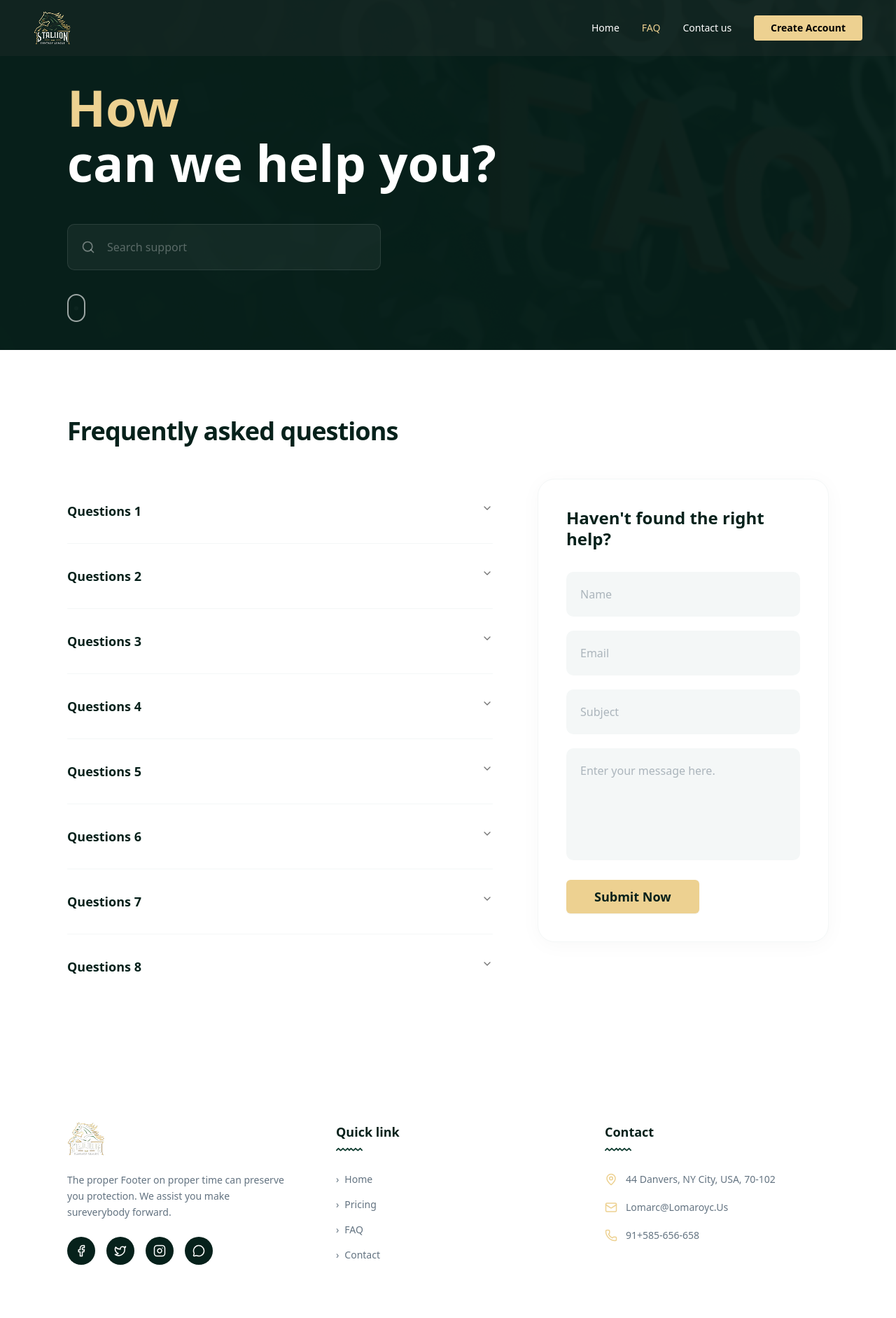
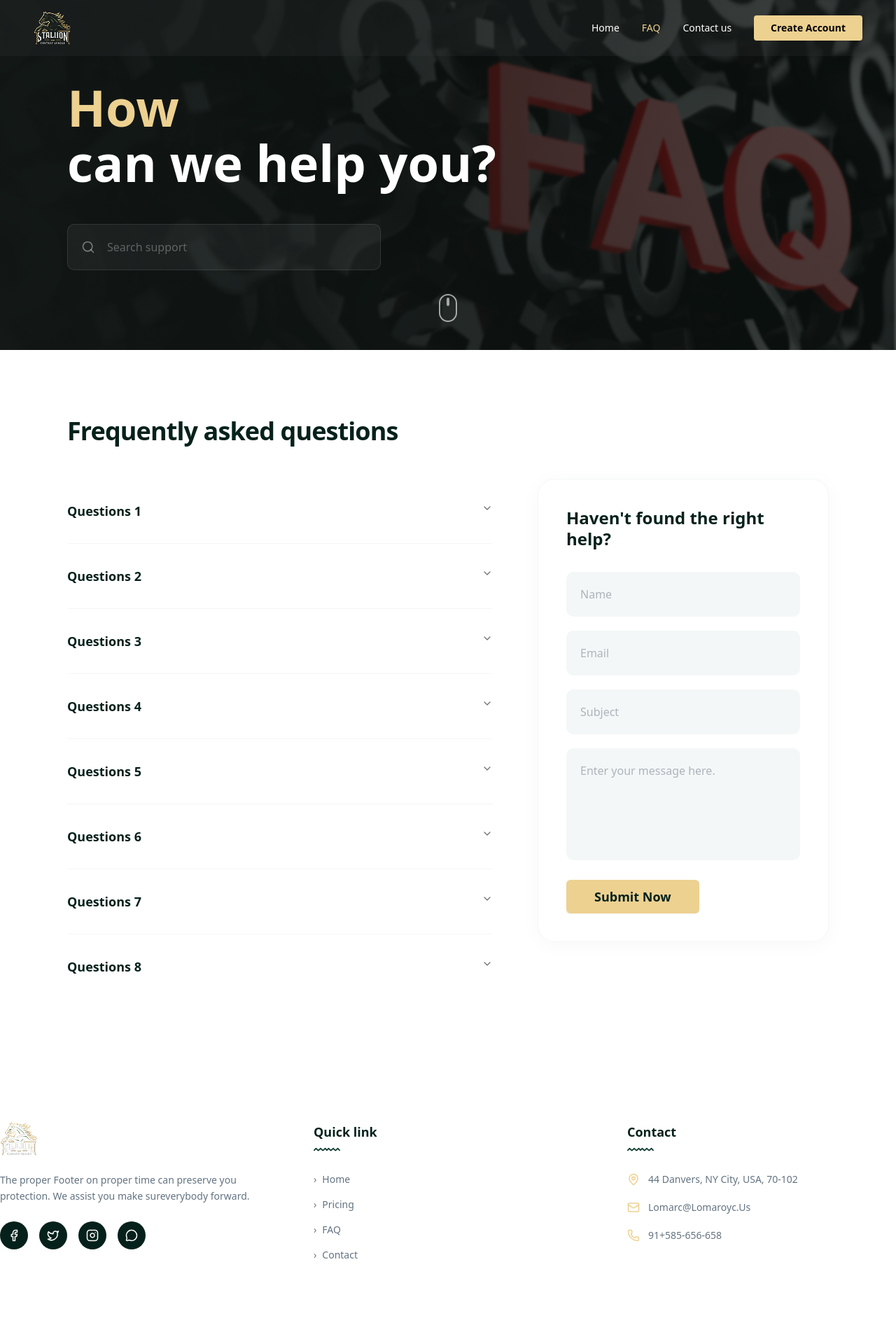
Before and after one commit to Webgenius0/a_holland10-react, a React (Vite) app: page /faq in a window 1280 px wide. Shown: the top 1883 px of the page at 70% size. Built offline with nearby package versions, Linux system fonts and the light colour scheme.

Commit message:
container

```diff
--- a/src/components/Faq/FaqHero.jsx
+++ b/src/components/Faq/FaqHero.jsx
@@ -6,7 +6,7 @@ const FaqHero = () => {
     return (
         <section className="relative w-full h-[60vh] min-h-[500px] flex flex-col justify-center items-start px-6 md:px-12 lg:px-24 bg-[#06211B] overflow-hidden">
             {/* Background Image Overlay */}
-            <div className="absolute inset-0 flex items-center justify-center pointer-events-none select-none overflow-hidden opacity-10">
+            <div className="absolute inset-0 flex items-center justify-center pointer-events-none select-none overflow-hidden opacity-80">
                 <img src={faqOverlay} alt="FAQ Overlay" className="w-full h-full object-cover" />
             </div>
 
@@ -34,9 +34,9 @@ const FaqHero = () => {
             </div>
 
             {/* Scroll Indicator */}
-            <div className="absolute bottom-10 left-1/2 md:left-24 -translate-x-1/2 md:translate-x-0 opacity-60">
+            <div className="absolute bottom-10 left-1/2 -translate-x-1/2 opacity-60">
                 <div className="w-[26px] h-[40px] border-2 border-white rounded-full flex justify-center p-1.5">
-                    <div className="w-1.5 h-1.5 bg-white rounded-full animate-scroll-dot" />
+                    <div className="w-1 h-3 bg-white rounded-full animate-bounce" />
                 </div>
             </div>
         </section>
--- a/src/components/Home/FeaturesSection.jsx
+++ b/src/components/Home/FeaturesSection.jsx
@@ -6,7 +6,7 @@ import img from '../../assets/images/book.png'
 const FeaturesSection = () => {
     return (
         <section className="relative py-24 md:py-32 bg-white text-[#06211B] overflow-hidden px-6 md:px-12 lg:px-24">
-            <div className="max-w-7xl mx-auto grid lg:grid-cols-2 gap-16 items-center">
+            <div className="container mx-auto grid lg:grid-cols-2 gap-16 items-center">
 
                 {/* Left Side: Content */}
                 <motion.div
--- a/src/components/Home/HowToPlay.jsx
+++ b/src/components/Home/HowToPlay.jsx
@@ -54,7 +54,7 @@ const HowToPlay = () => {
 
     return (
         <section className="py-24 bg-white overflow-hidden">
-            <div className="max-w-7xl mx-auto px-6 md:px-12 lg:px-24">
+            <div className="container mx-auto ">
                 <div className="grid grid-cols-1 lg:grid-cols-2 gap-16 items-center">
 
                     {/* Left Side: Text Content */}
--- a/src/components/Home/JoinNow.jsx
+++ b/src/components/Home/JoinNow.jsx
@@ -7,11 +7,11 @@ import joinbg from '../../assets/images/joinbg.png';
 const JoinNow = () => {
     return (
         <section className="relative mt-32 mb-20 min-h-[492px]">
-            <div className=" mx-auto px-6 md:px-12 lg:px-24">
-                <div className="relative rounded-[40px] overflow-visible bg-[#06211B]  flex items-center">
+            <div className=" mx-auto ">
+                <div className="relative  overflow-visible bg-[#06211B]  flex items-center">
 
                     {/* Background Overlay with Image */}
-                    <div className="absolute inset-0 rounded-[40px] overflow-hidden opacity-30">
+                    <div className="absolute inset-0  overflow-hidden opacity-30">
                         <img
                             src={joinbg}
                             alt="Background"
--- a/src/components/Home/WhyLoveUs.jsx
+++ b/src/components/Home/WhyLoveUs.jsx
@@ -22,7 +22,7 @@ const WhyLoveUs = () => {
 
     return (
         <section className="py-24 bg-white">
-            <div className="max-w-7xl mx-auto px-6 md:px-12 lg:px-24">
+            <div className="container mx-auto px-6 md:px-12 lg:px-24">
                 <div className="text-center mb-16">
                     <h2 className="text-4xl md:text-5xl font-bold text-[#06211B] mb-6">
                         Why Players Love Us
--- a/src/pages/main/Home.jsx
+++ b/src/pages/main/Home.jsx
@@ -13,9 +13,10 @@ const Home = () => {
       <HowToPlay />
 
       <Insight />
+      <FeaturesSection />
       <WhyLoveUs />
       <JoinNow />
-      <FeaturesSection />
+
     </main>
   );
 }
--- a/src/shared/footer/Footer.jsx
+++ b/src/shared/footer/Footer.jsx
@@ -9,7 +9,7 @@ const Footer = () => {
   return (
     <footer className="bg-white pt-20 relative overflow-hidden">
       {/* Top Footer Content */}
-      <div className="max-w-7xl mx-auto px-6 md:px-12 lg:px-24 mb-20 grid grid-cols-1 md:grid-cols-2 lg:grid-cols-3 gap-16">
+      <div className="container mx-auto  mb-20 grid grid-cols-1 md:grid-cols-2 lg:grid-cols-3 gap-16">
 
         {/* Brand Section */}
         <div className="flex flex-col gap-6">
--- a/src/shared/navbar/Navbar.jsx
+++ b/src/shared/navbar/Navbar.jsx
@@ -37,7 +37,7 @@ const Navbar = () => {
           : "bg-[rgba(61,_61,_61,_0.20)]"
       )}
     >
-      <div className="max-w-7xl mx-auto flex items-center justify-between">
+      <div className="container mx-auto flex items-center justify-between">
         {/* Logo */}
         <Link to="/" className="flex items-center gap-2 w-[54px] h-[48px] [aspect-ratio:9/8]">
           <img src={logo} alt="" srcset="" className="w-[54px] h-[48px] [aspect-ratio:9/8]" />
```
